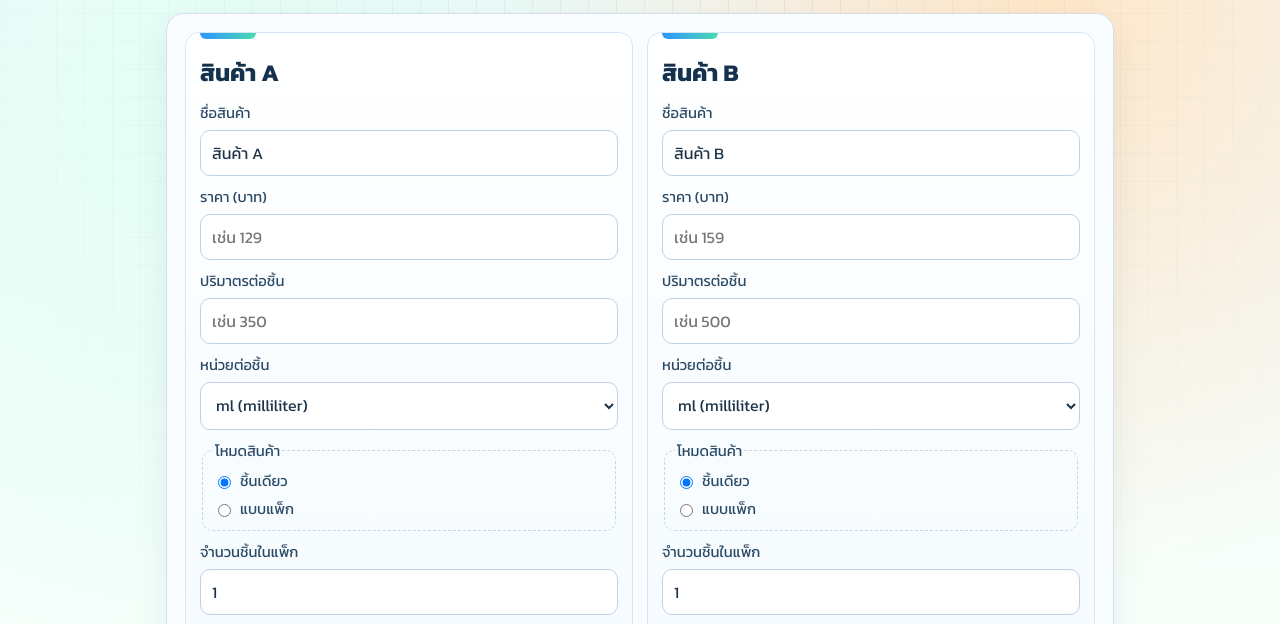
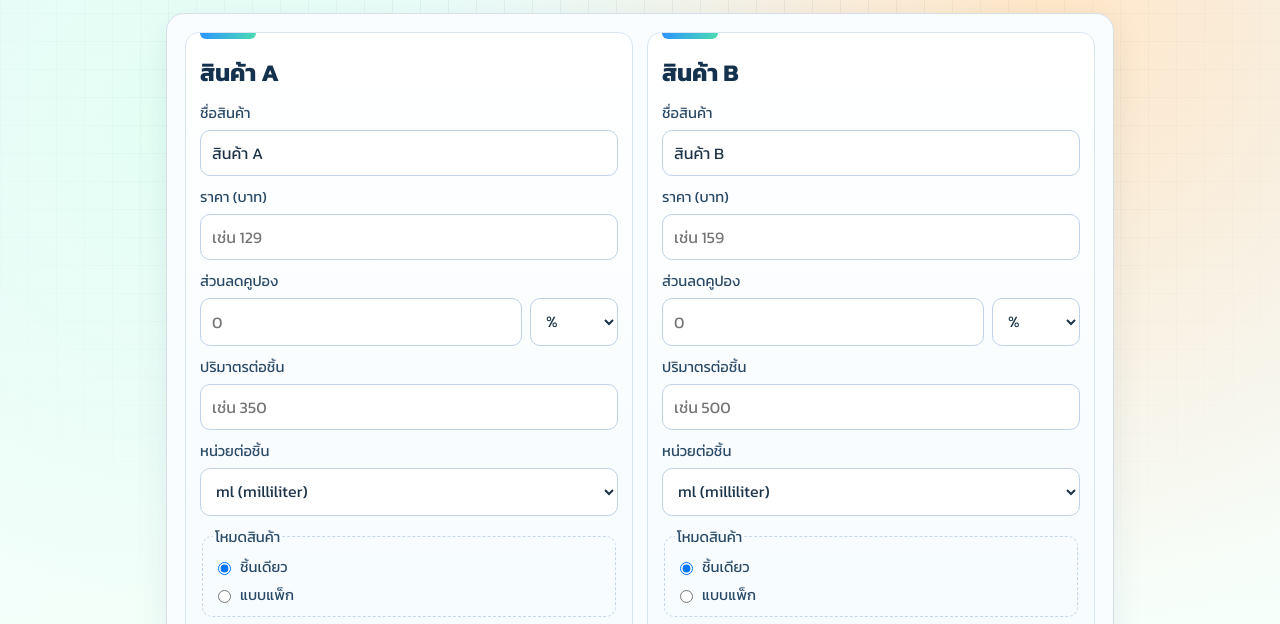
Before and after one commit to apichitstr/jocha-compare-price, a plain HTML site: page index.html in a window 1280 px wide. Shown: the part 155-779 px from the top of the page. Drawn offline with Linux system fonts and the light colour scheme; a web font is replaced by a local one.

Commit message:
Add coupon discounts to price comparison

```diff
--- a/app.js
+++ b/app.js
@@ -19,6 +19,10 @@ const I18N = {
       productB: "สินค้า B",
       name: "ชื่อสินค้า",
       price: "ราคา (บาท)",
+      coupon: "ส่วนลดคูปอง",
+      couponUnitBaht: "บาท",
+      couponTypeA: "หน่วยส่วนลดคูปองสินค้า A",
+      couponTypeB: "หน่วยส่วนลดคูปองสินค้า B",
       volume: "ปริมาตรต่อชิ้น",
       mode: "โหมดสินค้า",
       modeSingle: "ชิ้นเดียว",
@@ -29,6 +33,7 @@ const I18N = {
       resultTitle: "ผลการเปรียบเทียบ",
       cpuA: "ต้นทุนต่อหน่วยของ A",
       cpuB: "ต้นทุนต่อหน่วยของ B",
+      afterCoupon: "หลังหักคูปอง",
       summaryTitle: "สรุป",
       summaryIdle: "กรอกข้อมูลแล้วกดคำนวณ",
       tie: "ความคุ้มค่าเท่ากันพอดี",
@@ -60,6 +65,10 @@ const I18N = {
       productB: "Product B",
       name: "Product name",
       price: "Price (THB)",
+      coupon: "Coupon discount",
+      couponUnitBaht: "THB",
+      couponTypeA: "Coupon discount unit for product A",
+      couponTypeB: "Coupon discount unit for product B",
       volume: "Volume per item",
       mode: "Product mode",
       modeSingle: "Single item",
@@ -70,6 +79,7 @@ const I18N = {
       resultTitle: "Comparison Result",
       cpuA: "Cost per unit of A",
       cpuB: "Cost per unit of B",
+      afterCoupon: "after coupon",
       summaryTitle: "Summary",
       summaryIdle: "Fill in values and click calculate",
       tie: "Both products have equal value",
@@ -104,6 +114,10 @@ const ELEMENT_IDS = {
   nameBLabel: "name",
   priceALabel: "price",
   priceBLabel: "price",
+  couponALabel: "coupon",
+  couponBLabel: "coupon",
+  couponAmountA: "couponUnitBaht",
+  couponAmountB: "couponUnitBaht",
   volumeALabel: "volume",
   volumeBLabel: "volume",
   unitALabel: "unitPerItem",
@@ -204,6 +218,9 @@ function applyLanguage() {
     el.textContent = t(key);
   });
 
+  document.getElementById("couponTypeA").setAttribute("aria-label", t("couponTypeA"));
+  document.getElementById("couponTypeB").setAttribute("aria-label", t("couponTypeB"));
+
   const langTH = document.getElementById("langTH");
   const langEN = document.getElementById("langEN");
   langTH.classList.toggle("active", currentLang === "th");
@@ -284,6 +301,9 @@ function effectiveQty(modeName, qtyId) {
 
 function getProductData(prefix) {
   const price = parsePositiveNumber(`price${prefix}`);
+  const couponRaw = document.getElementById(`coupon${prefix}`).value;
+  const couponValue = couponRaw === "" ? 0 : Number(couponRaw);
+  const couponType = document.getElementById(`couponType${prefix}`).value;
   const volume = parsePositiveNumber(`volume${prefix}`);
   const qty = effectiveQty(`mode${prefix}`, `qty${prefix}`);
   const unit = document.getElementById(`unit${prefix}`).value;
@@ -291,7 +311,7 @@ function getProductData(prefix) {
   const fallbackName = `${t("productPrefix")} ${prefix}`;
   const name = document.getElementById(`name${prefix}`).value.trim() || fallbackName;
 
-  if (!price || !volume || !qty) {
+  if (!price || !volume || !qty || !Number.isFinite(couponValue) || couponValue < 0 || (couponType === "percent" && couponValue > 100)) {
     return { error: t("badInput") };
   }
 
@@ -301,11 +321,16 @@ function getProductData(prefix) {
 
   const totalVolume = volume * qty;
   const totalVolumeBase = totalVolume * unitMeta.toBase;
-  const costPerUnit = price / totalVolumeBase;
+  const couponDiscount = couponType === "percent" ? price * couponValue / 100 : couponValue;
+  const finalPrice = Math.max(0, price - couponDiscount);
+  const costPerUnit = finalPrice / totalVolumeBase;
 
   return {
     name,
     price,
+    couponValue,
+    couponType,
+    finalPrice,
     volume,
     unit,
     unitMeta,
@@ -330,8 +355,8 @@ function renderResult(a, b, unitLabel) {
   const cpuB = document.getElementById("cpuB");
   const summary = document.getElementById("summaryText");
 
-  cpuA.textContent = `${formatNumber(a.costPerUnit, 4)} ${t("bahtPer")} ${unitLabel}`;
-  cpuB.textContent = `${formatNumber(b.costPerUnit, 4)} ${t("bahtPer")} ${unitLabel}`;
+  cpuA.textContent = `${formatNumber(a.costPerUnit, 4)} ${t("bahtPer")} ${unitLabel} (${t("afterCoupon")}: ${formatNumber(a.finalPrice)} ${t("couponUnitBaht")})`;
+  cpuB.textContent = `${formatNumber(b.costPerUnit, 4)} ${t("bahtPer")} ${unitLabel} (${t("afterCoupon")}: ${formatNumber(b.finalPrice)} ${t("couponUnitBaht")})`;
 
   summary.classList.remove("win", "tie", "error");
 
@@ -463,6 +488,10 @@ function resetForm() {
   document.getElementById("nameB").value = I18N[currentLang].defaults.b;
   document.getElementById("priceA").value = "";
   document.getElementById("priceB").value = "";
+  document.getElementById("couponA").value = "";
+  document.getElementById("couponB").value = "";
+  document.getElementById("couponTypeA").value = "percent";
+  document.getElementById("couponTypeB").value = "percent";
   document.getElementById("volumeA").value = "";
   document.getElementById("volumeB").value = "";
   document.getElementById("unitA").value = "ml";
--- a/index.html
+++ b/index.html
@@ -41,6 +41,16 @@
           <div class="field">
             <label for="priceA" id="priceALabel">ราคา (บาท)</label>
             <input id="priceA" type="number" min="0" step="0.01" placeholder="เช่น 129" />
+          </div>
+          <div class="field coupon-field">
+            <label for="couponA" id="couponALabel">ส่วนลดคูปอง</label>
+            <div class="coupon-input">
+              <input id="couponA" type="number" min="0" step="0.01" placeholder="0" />
+              <select id="couponTypeA" aria-label="หน่วยส่วนลดคูปองสินค้า A">
+                <option value="percent">%</option>
+                <option id="couponAmountA" value="amount">บาท</option>
+              </select>
+            </div>
           </div>
           <div class="field">
             <label for="volumeA" id="volumeALabel">ปริมาตรต่อชิ้น</label>
@@ -87,6 +97,16 @@
           <div class="field">
             <label for="priceB" id="priceBLabel">ราคา (บาท)</label>
             <input id="priceB" type="number" min="0" step="0.01" placeholder="เช่น 159" />
+          </div>
+          <div class="field coupon-field">
+            <label for="couponB" id="couponBLabel">ส่วนลดคูปอง</label>
+            <div class="coupon-input">
+              <input id="couponB" type="number" min="0" step="0.01" placeholder="0" />
+              <select id="couponTypeB" aria-label="หน่วยส่วนลดคูปองสินค้า B">
+                <option value="percent">%</option>
+                <option id="couponAmountB" value="amount">บาท</option>
+              </select>
+            </div>
           </div>
           <div class="field">
             <label for="volumeB" id="volumeBLabel">ปริมาตรต่อชิ้น</label>
--- a/styles.css
+++ b/styles.css
@@ -248,6 +248,12 @@ h1 {
   margin-bottom: 10px;
 }
 
+.coupon-input {
+  display: grid;
+  grid-template-columns: minmax(0, 1fr) 88px;
+  gap: 8px;
+}
+
 label,
 legend {
   font-size: 0.92rem;
```
Also changed, not shown: README.md.
